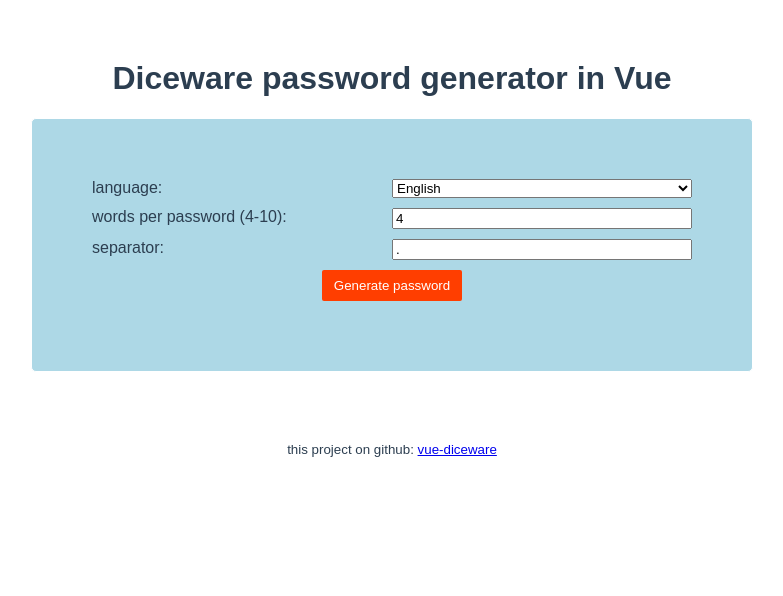
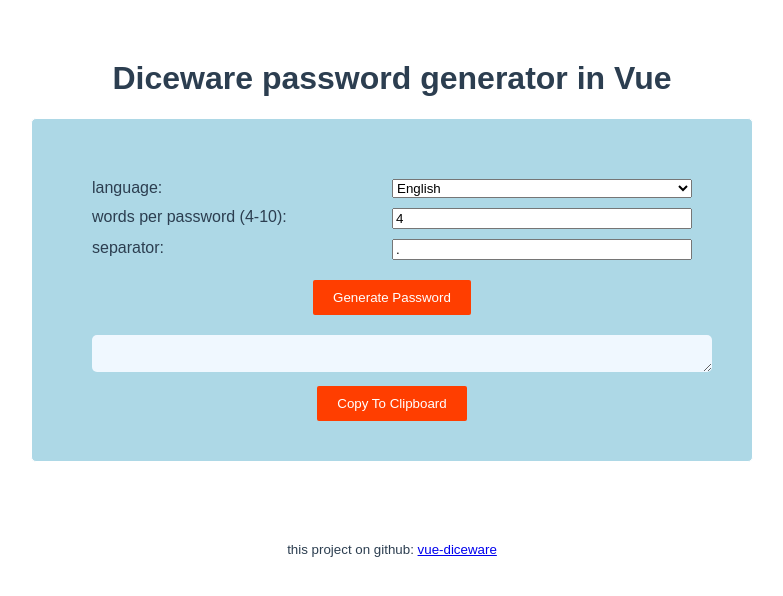
Before and after one commit to MaciekTalaska/vue-diceware, a Vue app: page / in a window 1280 px wide. Shown: the top 596 px of the page, without its empty margins (248-1031 px from the left). Built offline with nearby package versions, Linux system fonts and the light colour scheme.

Commit message:
ui redesign

```diff
--- a/src/components/diceware.vue
+++ b/src/components/diceware.vue
@@ -2,19 +2,19 @@
   <div>
     <h1>Diceware password generator in Vue</h1>
     <generator v-on:passwordChanged="updatePassword" />
-    <display v-bind:password="password" />
+    <!-- <display v-bind:password="password" /> -->
   </div>
 </template>
 
 <script>
 import generator from "./generator";
-import display from "./display";
+// import display from "./display";
 
 export default {
   name: "diceware",
   components: {
     generator,
-    display,
+    // display,
   },
   data() {
     return {
--- a/src/components/display.vue
+++ b/src/components/display.vue
@@ -1,5 +1,14 @@
 <template>
-  <div>{{ password }}</div>
+  <div>
+    <textarea
+      id="passwordArea"
+      class="password-area"
+      readonly
+      rows="1"
+      v-model="password"
+    />
+    <button on:click="{copyPasswordToClipboard}">copy to clipboard</button>
+  </div>
 </template>
 
 <script>
--- a/src/components/generator.vue
+++ b/src/components/generator.vue
@@ -40,6 +40,7 @@
           Generate password
         </button>
       </div>
+      <display v-bind:password="password" />
     </div>
   </div>
 </template>
@@ -47,9 +48,13 @@
 <script>
 import getWordsMap from "./../repo.js";
 import getRandom from "./../dice.js";
+import display from "./display";
 
 export default {
   name: "generator",
+  components: {
+    display,
+  },
   data() {
     return {
       password: String,
@@ -101,14 +106,17 @@ export default {
 };
 </script>
 
-<style scoped>
+<style>
 button {
   background: #ff3e00;
   color: white;
   border: none;
   padding: 8px 12px;
   border-radius: 2px;
-  max-width: 60%;
+  /* max-width: 60%; */
+  margin: 10px;
+  text-transform: capitalize;
+  padding: 10px 20px;
 }
 div {
   padding-bottom: 10px;
@@ -120,7 +128,7 @@ div {
   /*margin: 0 auto;*/
   display: inline-grid;
   background-color: lightblue;
-  padding: 60px;
+  padding: 60px 60px 20px 60px;
   border-radius: 5px;
 }
 
@@ -134,4 +142,14 @@ div {
   float: right;
   box-sizing: border-box;
 }
+
+.password-area {
+  background-color: aliceblue;
+  font-size: 15px;
+  border: none;
+  border-radius: 5px;
+  width: 100%;
+  text-align: center;
+  padding: 10px;
+}
 </style>
```
